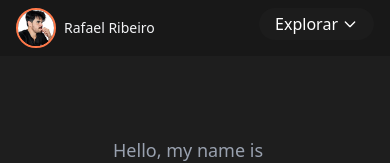
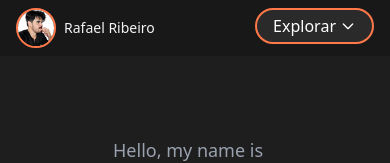
Before and after one commit to RafahOlive/rafa-blog, a Next.js app: page / in a window 390 px wide. Shown: the top 163 px of the page. Built offline with nearby package versions, Linux system fonts and the light colour scheme.

Commit message:
Links and buttons

```diff
--- a/src/app/components/Header.tsx
+++ b/src/app/components/Header.tsx
@@ -27,8 +27,10 @@ export default function Header() {
       <div className="relative">
         <button
           onClick={() => setMenuOpen(!menuOpen)}
-          className={`flex items-center gap-1 text-white px-4 py-1 rounded-full transition-all duration-300 md:hidden ${
-            menuOpen ? "bg-orange" : "bg-alt-smooth hover:bg-orange"
+          className={`flex items-center gap-1 text-white px-4 py-1 rounded-full transition-all duration-300 border-2 md:hidden ${
+            menuOpen
+            ? "bg-orange border-orange"
+            : "bg-alt-smooth border-icons-orange hover:bg-orange"
           }`}
         >
           Explorar
--- a/src/app/components/Hero.tsx
+++ b/src/app/components/Hero.tsx
@@ -33,7 +33,7 @@ export default function Hero() {
             </figcaption>
           </figure>
         </Link>
-        <Link href="/Artigos" className="group flex flex-col items-center">
+        <Link href="/artigos" className="group flex flex-col items-center">
           <figure className="flex flex-col items-center transition hover:scale-105 hover:opacity-90">
             <PiFolder className="icons-orange" size={50} aria-hidden="true" />
             <figcaption className="mt-2 text-sm text-white group-hover:text-orange-500">
--- a/src/app/globals.css
+++ b/src/app/globals.css
@@ -6,7 +6,7 @@
     --color-text-subtle: #cccccc; /* Subtítulos e descrições */
     --color-bg-main: #1e1e1e; /* Background principal */
     --color-bg-alt: #181818; /* Background header/footer */
-    --color-bg-alt-smooth: #1c1c1c; /* Background do Explorar */
+    --color-bg-alt-smooth: #2a2a2a; /* Background do Explorar */
   }
 }
 @layer utilities {
```
